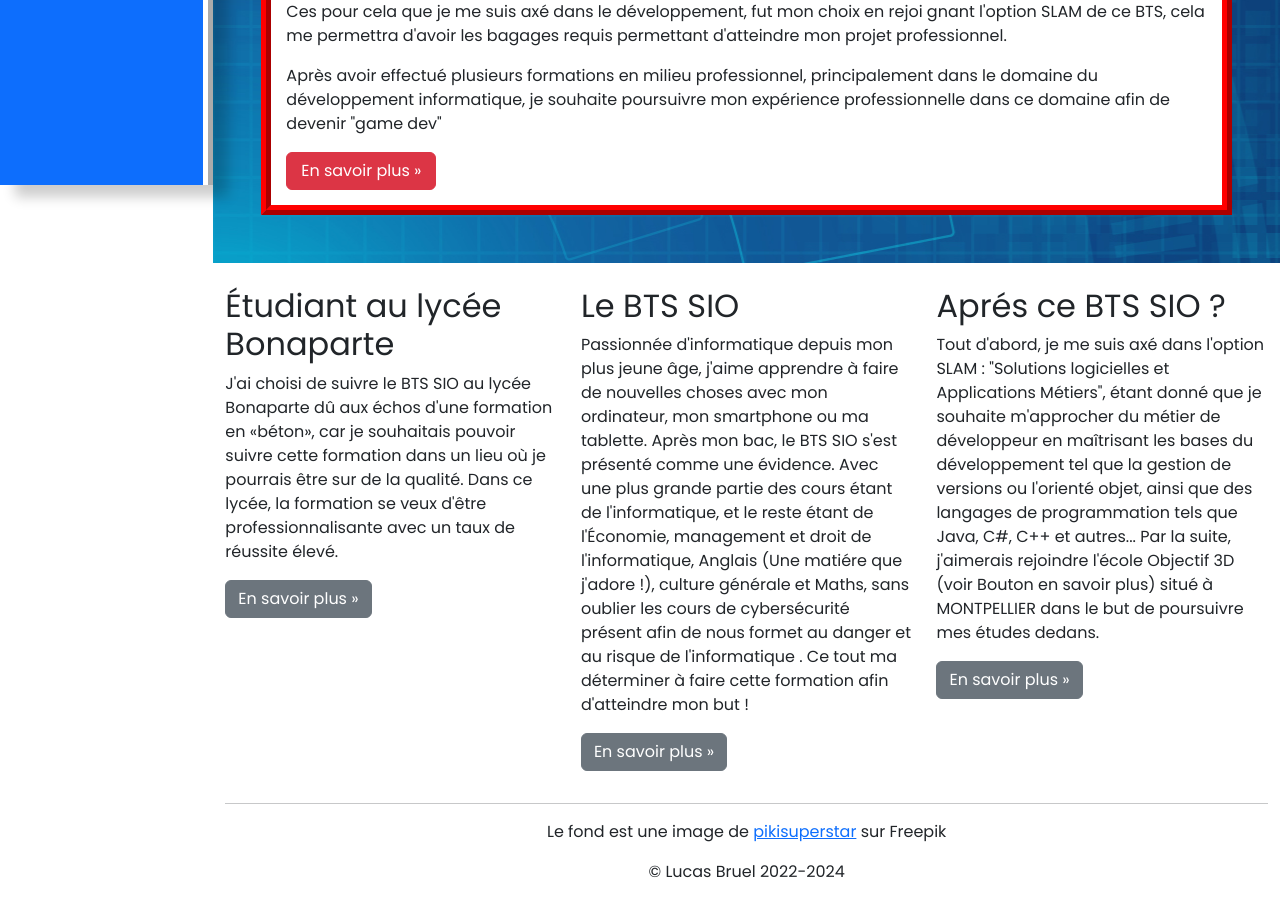
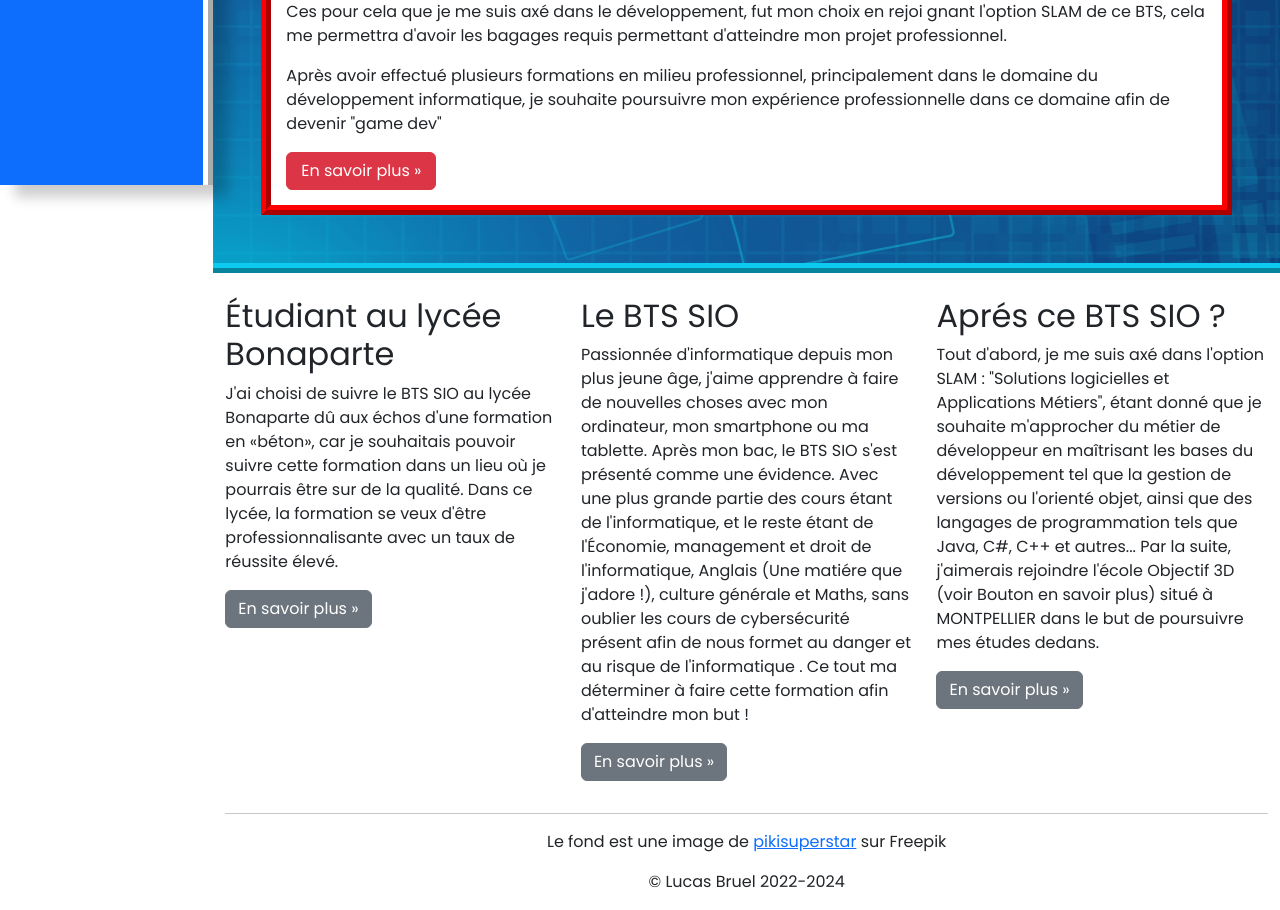
Before and after one commit to Lurius-Kitsune/Lurius-Kitsune.github.io, a PHP site: page /index.php in a window 1280 px wide. Shown: the part 615-1525 px from the top of the page. Before the commit the page ends 1493 px from the top, so only its background shows below. Run offline with PHP 8.4, Linux system fonts and the light colour scheme.

Commit message:
🔧Added border to separate the footer from content

```diff
--- a/index.php
+++ b/index.php
@@ -2,7 +2,7 @@
 ob_start();
 ?>
 
-<div class="p-5 mb-4 bg-body-tertiary img-1">
+<div class="p-5 bg-body-tertiary img-1">
     <div class="box-lg rounded-top border-sm border-red bg-white">
         <h1 class="underline">LUCAS BRUEL, FUTUR GAME DÉVELOPPEUR</h1>
         <img src="images/identiter.jpg" alt="Mon visage" class="img-thumbnail mr-2 float-left " style="height: 310px;">
--- a/model/default.php
+++ b/model/default.php
@@ -1,9 +1,12 @@
 <!doctype html>
 <html lang="fr">
-
+<style>
+    .bordertop {
+        border-top: 10px ridge var(--bs-info);
+    }
+</style>
 <head>
     <?php
-
         require_once __DIR__ . '/../view/head.html';
         echo $headerContent
     ?>
@@ -19,7 +22,7 @@
         </div>
 
         <div class="row justify-content-end">
-            <div class="col-lg-10 nopadding">
+            <div class="col-lg-10 nopadding bordertop">
                 <footer>
                     <?php require_once __DIR__ . '/../view/Defaultfooter.php'; ?>
                 </footer>
--- a/pages/cv.php
+++ b/pages/cv.php
@@ -1,5 +1,5 @@
 <?php ob_start(); ?>
-<div class="p-5 mb-4 bg-body-tertiary img-1">
+<div class="p-5 bg-body-tertiary img-1">
     <div class="container">
         <div class="row cadreCV">
             <div id="cv-entete" class="text-center">
--- a/pages/realisation/Nolark.php
+++ b/pages/realisation/Nolark.php
@@ -1,5 +1,5 @@
 <?php ob_start(); ?>
-<div class="p-5 mb-4 bg-body-tertiary rounded-34 img-1">
+<div class="p-5 bg-body-tertiary rounded-34 img-1">
 
     <div class="box-lg rounded bg-white">
         <h3 class="text-center underline">
--- a/view/Defaultfooter.php
+++ b/view/Defaultfooter.php
@@ -1,4 +1,4 @@
-<div class="container">
+<div class="container pt-4">
             <div class="row">
                 <div class="col-lg-4">
                     <h2>Étudiant au lycée Bonaparte</h2>
```
